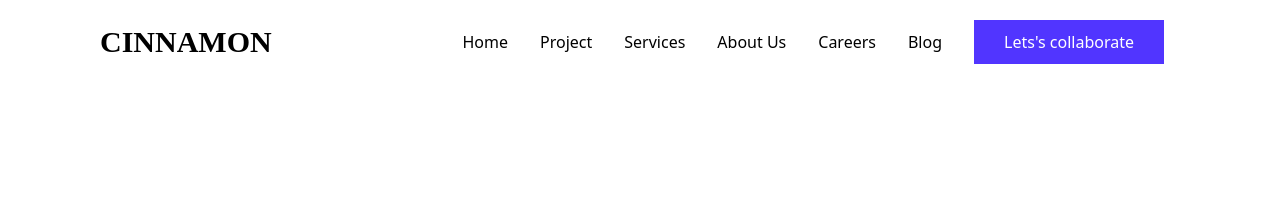
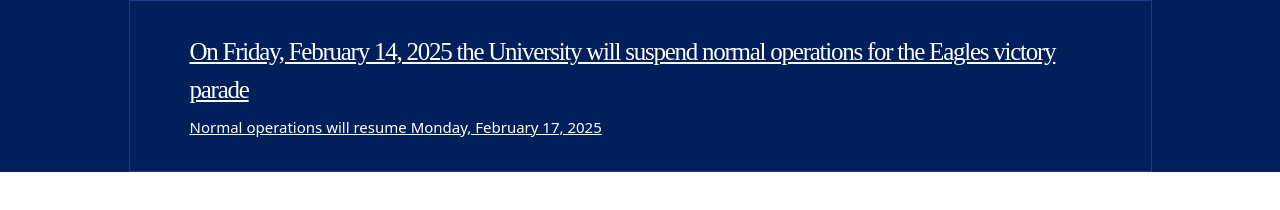
Before and after one commit to BabrahUSA20/Gate-cloning-, a website: page index.html in a window 1280 px wide. Drawn offline with nearby package versions, Linux system fonts and the light colour scheme.

Commit message:
first commit

```diff
--- a/index.html
+++ b/index.html
@@ -1,5 +1,6 @@
 <!DOCTYPE html>
 <html lang="en">
+
 <head>
     <meta charset="UTF-8">
     <meta name="viewport" content="width=device-width, initial-scale=1.0">
@@ -9,8 +10,23 @@
 
     <title>Document</title>
 </head>
+
 <body>
-    <header class="container-lg">
+    <section class="bg-[#011f5b] ">
+        <div class=" py-3 px-5 max-w-[1023px] m-auto   border-1 border-blue-900 text-white">
+            <div class="py-5 px-10 min-w-[768px]  max-w-[1023px] underline p-4">
+                <h3 class="font-[SimSun] tracking-tighter text-[25px] ">On Friday, February 14, 2025 the University will suspend
+                    normal operations for the Eagles victory parade</h3>
+                <p class="mt-2 text-[15px]">Normal operations will resume Monday, February 17, 2025</p>
+            </div>
+        </div>
+    </section>
+    <header class="border-b-1 border-white">
+    <div>
+
+    </div>
+    </header>
+    <!-- <header class="container-lg">
         <nav class="p-5 bg-white sticky top-0 lg:flex lg:justify-between">
             <div class="flex justify-between items-center ">
                 <span class="text-3xl font-[Poppins] font-black cursor-pointer">
@@ -52,15 +68,16 @@
             </ul>
 
         </nav>
-    </header>
+    </header> -->
 
 
-    <script>
+    <!-- <script>
         function Menu(e){
             let list = document.querySelector('ul');
         e.name === "menu" ? (e.name ="close", list.classList.add("top-[80px]"),list.classList.add("opacity-100")) : (e.name="menu", list.classList.remove("top-[80px]"), list.classList.remove("opacity-100"));
 
         }
-    </script>
+    </script> -->
 </body>
+
 </html>
--- a/src/input.css
+++ b/src/input.css
@@ -1,8 +1,10 @@
 @import "tailwindcss";
 @layer components {
-    .container-lg {
-        max-width: 1120px;
-        margin: 0 auto;
+    .container {
+        max-width: 1315px;
+        padding: 0 20px;
+        width: 100%;
+        margin: auto;
     }
 
 }
```
Also changed, not shown: src/output.css, 1 other file.
